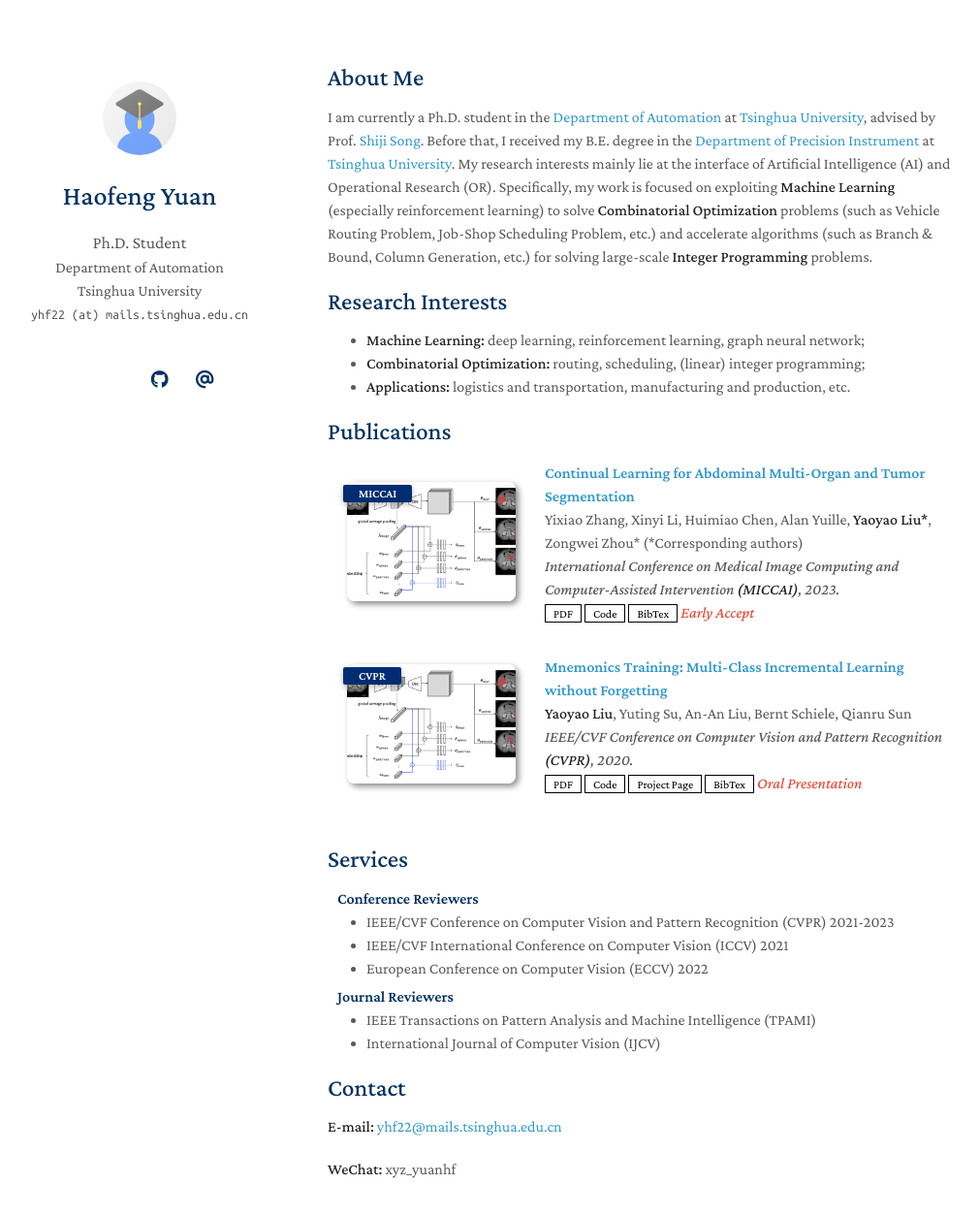
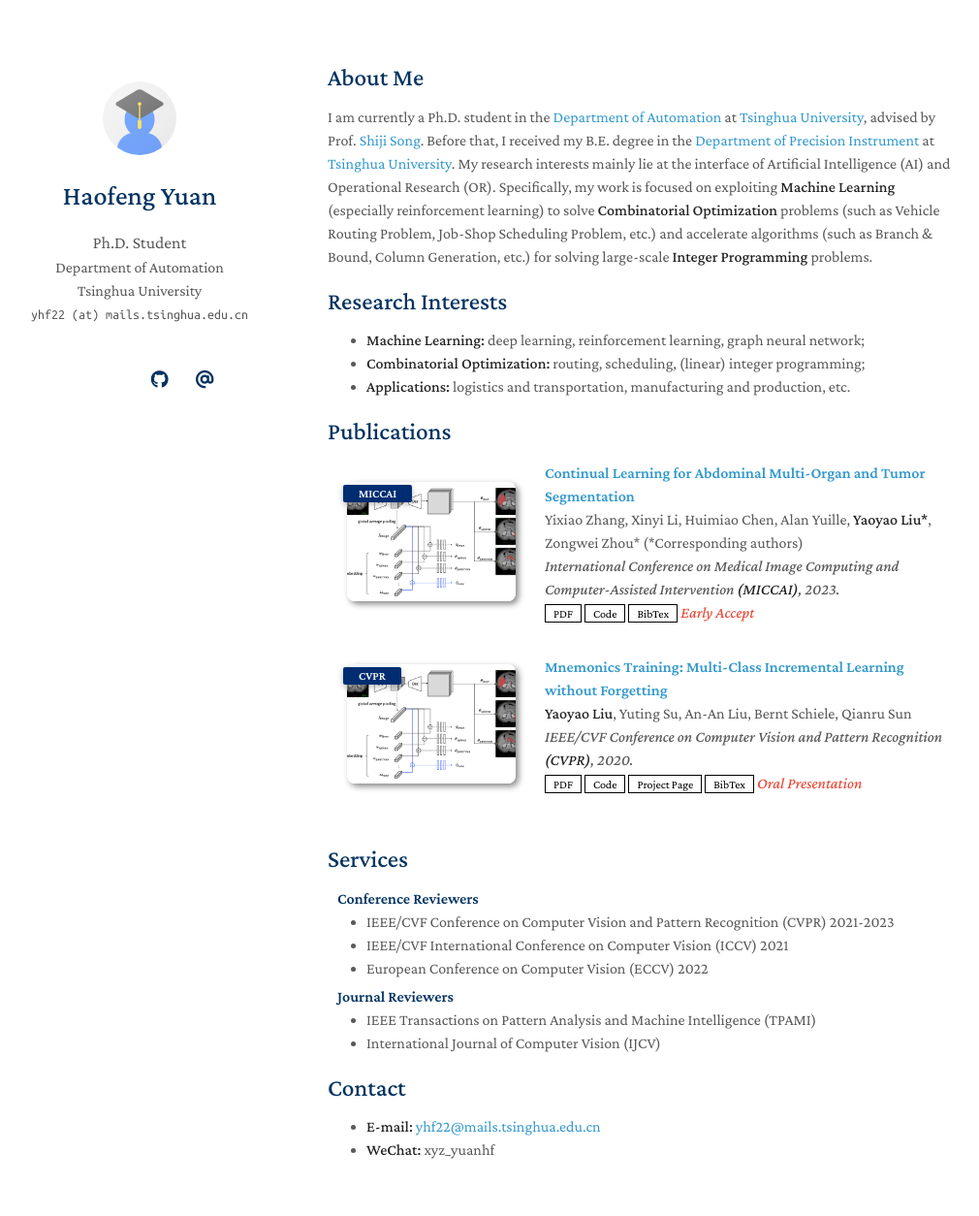
Before and after one commit to Xyz-yuanhf/Xyz-yuanhf.github.io, a Jekyll site: the page built from index.md, in a window 1280 px wide and 1312 px high. Shown: the top 1254 px of the window at 97% size, without its empty margins (132-1142 px from the left). Built offline with Jekyll 4.4.1, drawn with Linux system fonts in a browser that asks for light colours; a style sheet for code colours, icons or effects is not loaded; our own code applies the rules of GitHub Pages for plain Markdown files.

```diff
--- a/index.md
+++ b/index.md
@@ -19,6 +19,5 @@ I am currently a Ph.D. student in the [Department of Automation](https://www.au.
 
 ## Contact
 
-**E-mail:** [yhf22@mails.tsinghua.edu.cn](mailto:yhf22@mails.tsinghua.edu.cn)
-
-**WeChat:** xyz_yuanhf
+- **E-mail:** [yhf22@mails.tsinghua.edu.cn](mailto:yhf22@mails.tsinghua.edu.cn)
+- **WeChat:** xyz_yuanhf
```
